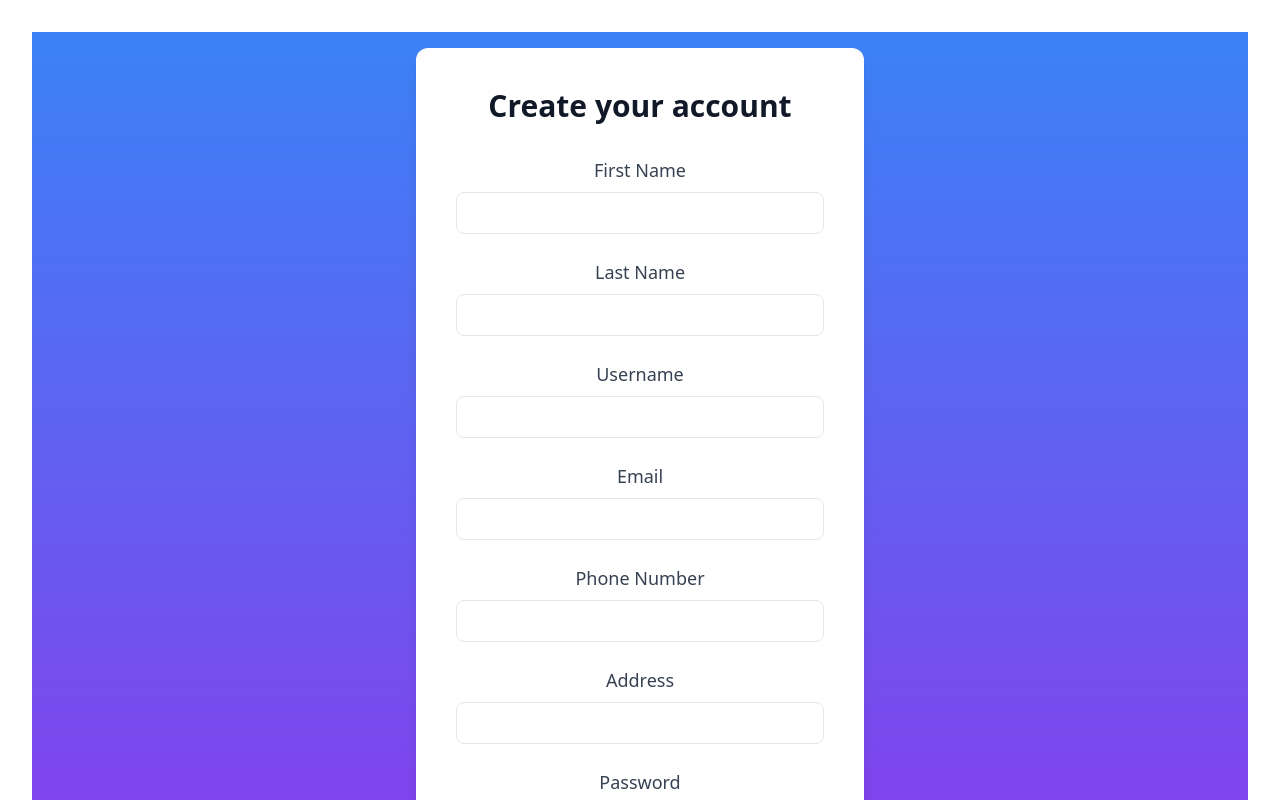
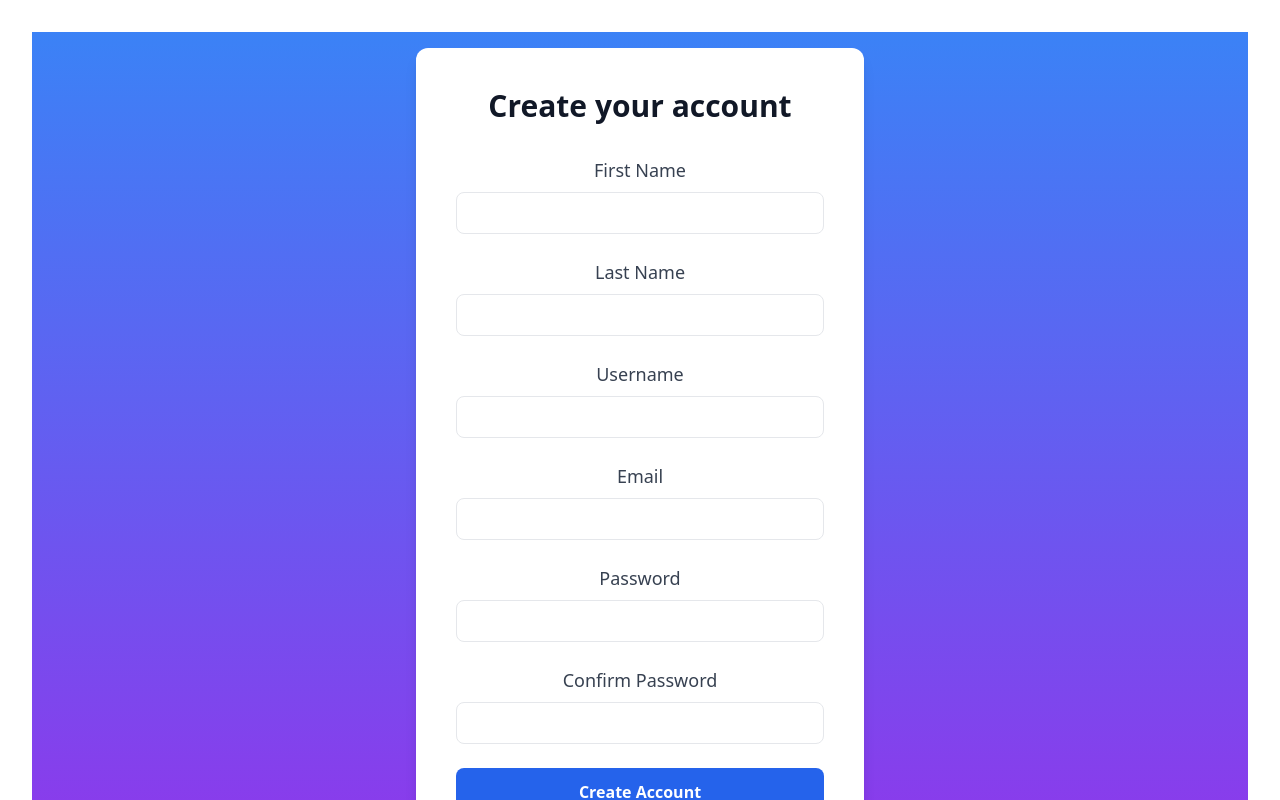
Before and after one commit to JAPH254/Heaviety-Pro, a React (Vite) app in the folder frontend/: page /register in a window 1280 px wide. Shown: the top 800 px of the page. Built offline with nearby package versions, Linux system fonts and the light colour scheme.

Commit message:
feat:making some changes

```diff
--- a/frontend/src/pages/register.jsx
+++ b/frontend/src/pages/register.jsx
@@ -1,6 +1,7 @@
 import { Link, useNavigate } from 'react-router-dom';
 import { useForm } from 'react-hook-form';
 import { useRegisterUserMutation } from './registerApi';
+import { ScaleLoader } from 'react-spinners';
 
 // CenteredBox: A layout component for centering content
 const CenteredBox = ({ children }) => (
@@ -18,26 +19,10 @@ const Heading = () => (
   <h2 className="text-3xl font-extrabold text-gray-900">Create your account</h2>
 );
 
-const Register = () => {
-  const { register, handleSubmit, reset, formState: { errors } } = useForm();
-  const [registerUser, { isLoading }] = useRegisterUserMutation(); // Updated hook usage
-  const navigate = useNavigate();
-
-  const onSubmit = async (data) => {
-    try {
-      console.log(data);
-      await registerUser(data).unwrap();
-      reset();
-      navigate('/login');
-    } catch (error) {
-      console.error('Registration failed', error);
-    }
-  };
-
-  return (
-    <CenteredBox>
-      <Heading />
+// RegisterForm: A form component for registration
+const RegisterForm = ({ onSubmit, register, handleSubmit, errors, isLoading, watch }) => (
   <form className="mt-8 space-y-6" onSubmit={handleSubmit(onSubmit)}>
+    {/* First Name */}
     <div>
       <label htmlFor="first_name" className="block text-lg font-medium text-gray-700">First Name</label>
       <input
@@ -48,7 +33,7 @@ const Register = () => {
       />
       {errors.first_name && <p className="text-red-500 text-sm">{errors.first_name.message}</p>}
     </div>
-
+    {/* Other Input Fields */}
     <div>
       <label htmlFor="last_name" className="block text-lg font-medium text-gray-700">Last Name</label>
       <input
@@ -59,7 +44,6 @@ const Register = () => {
       />
       {errors.last_name && <p className="text-red-500 text-sm">{errors.last_name.message}</p>}
     </div>
-
     <div>
       <label htmlFor="username" className="block text-lg font-medium text-gray-700">Username</label>
       <input
@@ -70,7 +54,6 @@ const Register = () => {
       />
       {errors.username && <p className="text-red-500 text-sm">{errors.username.message}</p>}
     </div>
-
     <div>
       <label htmlFor="email" className="block text-lg font-medium text-gray-700">Email</label>
       <input
@@ -81,32 +64,6 @@ const Register = () => {
       />
       {errors.email && <p className="text-red-500 text-sm">{errors.email.message}</p>}
     </div>
-
-        <div>
-          <label htmlFor="phone" className="block text-lg font-medium text-gray-700">Phone Number</label>
-          <input
-            id="phone"
-            type="tel"
-            {...register('phone', {
-              required: 'Phone number is required',
-              pattern: { value: /^[0-9]{10}$/, message: 'Invalid phone number' },
-            })}
-            className="mt-2 px-3 py-2 w-full border rounded-lg focus:outline-none focus:ring-2 focus:ring-blue-500"
-          />
-          {errors.phone && <p className="text-red-500 text-sm">{errors.phone.message}</p>}
-        </div>
-
-        <div>
-          <label htmlFor="address" className="block text-lg font-medium text-gray-700">Address</label>
-          <input
-            id="address"
-            type="text"
-            {...register('address', { required: 'Address is required' })}
-            className="mt-2 px-3 py-2 w-full border rounded-lg focus:outline-none focus:ring-2 focus:ring-blue-500"
-          />
-          {errors.address && <p className="text-red-500 text-sm">{errors.address.message}</p>}
-        </div>
-
     <div>
       <label htmlFor="password" className="block text-lg font-medium text-gray-700">Password</label>
       <input
@@ -117,16 +74,69 @@ const Register = () => {
       />
       {errors.password && <p className="text-red-500 text-sm">{errors.password.message}</p>}
     </div>
-
+    <div>
+      <label htmlFor="re_password" className="block text-lg font-medium text-gray-700">Confirm Password</label>
+      <input
+        id="re_password"
+        type="password"
+        {...register('re_password', {
+          required: 'Please confirm your password',
+          validate: (value) => value === watch("password") || 'Passwords do not match',
+        })}
+        className="mt-2 px-3 py-2 w-full border rounded-lg focus:outline-none focus:ring-2 focus:ring-blue-500"
+      />
+      {errors.re_password && <p className="text-red-500 text-sm">{errors.re_password.message}</p>}
+    </div>
+    {/* Submit Button */}
     <button
       type="submit"
-          className="w-full px-6 py-3 bg-blue-600 text-white font-bold rounded-lg hover:bg-blue-700 transition duration-300 ease-in-out"
+      className={`w-full px-6 py-3 ${
+        isLoading ? 'bg-blue-400 cursor-not-allowed' : 'bg-blue-600 hover:bg-blue-700'
+      } text-white font-bold rounded-lg transition duration-300 ease-in-out`}
       disabled={isLoading}
     >
-          {isLoading ? 'Creating account...' : 'Create Account'}
+      {isLoading ? (
+        <div className="flex items-center justify-center">
+          <ScaleLoader height={15} width={4} color="#ffffff" />
+        </div>
+      ) : (
+        'Create Account'
+      )}
     </button>
   </form>
+);
 
+const Register = () => {
+  const { register, handleSubmit, reset, formState: { errors }, watch } = useForm();
+  const [registerUser, { isLoading }] = useRegisterUserMutation();
+  const navigate = useNavigate();
+
+  const onSubmitHandler = async (data) => {
+    try {
+      console.log('Request payload:', data)
+      await registerUser(data).unwrap();
+      reset();
+      navigate('/login');
+    } catch (error) {
+      if (error.originalStatus === 500) {
+        console.error('Server error: Check backend implementation.');
+      } else {
+      console.error('Registration failed', error);
+      }
+    }
+  };
+
+  return (
+    <CenteredBox>
+      <Heading />
+      <RegisterForm
+        onSubmit={onSubmitHandler}
+        register={register}
+        handleSubmit={handleSubmit}
+        errors={errors}
+        isLoading={isLoading}
+        watch={watch}
+      />
       <Link to="/login" className="mt-4 block text-blue-600 hover:text-blue-700">
         Already have an account? Login
       </Link>
--- a/frontend/src/pages/registerApi.js
+++ b/frontend/src/pages/registerApi.js
@@ -5,13 +5,13 @@ import BASE_URL from "./baseUrl"; // Import the base URL
 export const registerApi = createApi({
   reducerPath: "registerApi",
   baseQuery: fetchBaseQuery({
-    baseUrl: `${BASE_URL}/auth/users/`, // Use the imported base URL
+    baseUrl: `${BASE_URL}/auth/`, // Use the imported base URL
   }),
   endpoints: (builder) => ({
     // Login user mutation
     loginUser: builder.mutation({
       query: (user) => ({
-        url: "login",
+        url: "login/",
         method: "POST",
         body: user,
       }),
@@ -20,7 +20,7 @@ export const registerApi = createApi({
     // Register user mutation
     registerUser: builder.mutation({
       query: (user) => ({
-        url: "register/",
+        url: "users/",
         method: "POST",
         body: user,
       }),
```
Also changed, not shown: 2 other files (tests, documents, lock files or other folders). Lines whose indentation alone changed are shown as unchanged.
